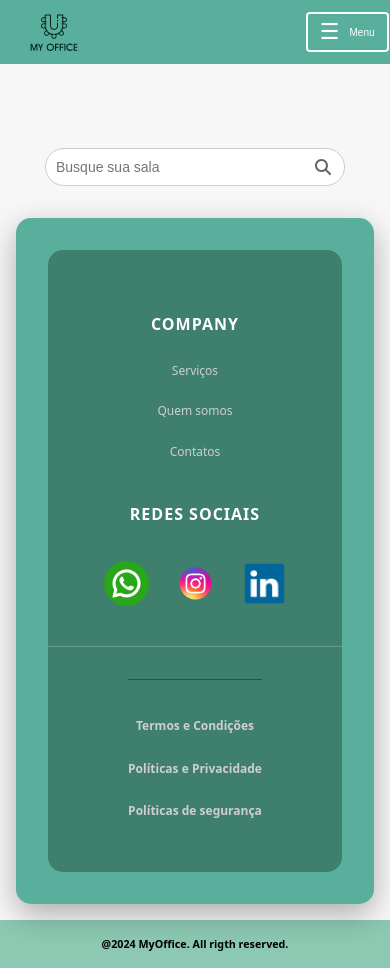
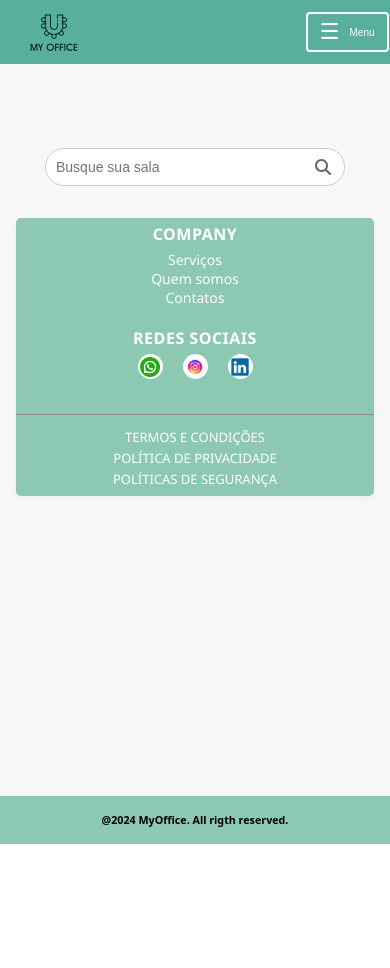
Before and after one commit to my-office-sa/my-office-sa-frontend, a React (Vite) app: page / in a window 390 px wide. Shown: the top 968 px of the page. After the commit the page ends 844 px from the top, so only its background shows below. Built offline with nearby package versions, Linux system fonts and the light colour scheme.

Commit message:
subindo outro modelo rodapé

```diff
--- a/src/comum/componentes/FooterResponsivo/FooterResponsivo.css
+++ b/src/comum/componentes/FooterResponsivo/FooterResponsivo.css
@@ -1,246 +1,137 @@
-/* Variáveis de cor para facilitar ajustes futuros */
-:root {
-  --cor-fundo-secao: #3E7F6E;
-  --cor-fundo-footer: #58AF9B;
-  --cor-texto-claro: #fff;
-  --cor-texto-secundario: rgb(207, 207, 210);
-  --cor-hover: #ff6f61;
-  --sombra-footer: rgba(0, 0, 0, 0.3);
-  --cor-link-hover: #00bcd4; /* Cor para hover nos links */
+.footer {
+  background-color: #8CC8B2;
+  color: #fff;
+  padding: 5px 0;
+  font-family: 'Segoe UI', Tahoma, Geneva, Verdana, sans-serif;
+  box-shadow: 0 2px 5px rgba(126, 196, 133, 0.1);
+  border-radius: 5px;
 }
 
-/* Padding geral para a seção */
-.section__padding {
-  padding: 4rem 2rem;
-  background-color: var(--cor-fundo-secao); /* Fundo escuro mais sutil */
-  border-radius: 15px;
+.footer-content {
   display: flex;
-  justify-content: center;  /* Centraliza horizontalmente */
-  align-items: center;      /* Centraliza verticalmente */
-  min-height: 10vh;         /* Garante que a seção ocupe toda a altura da tela */
+  justify-content: space-between;
+  gap: 5px;
+  max-width: 1200px;
+  margin: 0 auto;
 }
 
-/* Estilos gerais do footer */
-.footer {
-  background-color: var(--cor-fundo-footer);
-  color: var(--cor-texto-claro);
-  padding: 2rem;
-  border-radius: 15px;
-  box-shadow: 0 10px 30px var(--sombra-footer); /* Sombra mais forte */
-  position: relative;
-  z-index: 1;
-  width: 100%;               /* Garante que o footer ocupe toda a largura */
-  max-width: 1200px;         /* Limita a largura máxima */
-  margin: 0 auto;            /* Centraliza horizontalmente */
-  text-align: center;        /* Centraliza o texto */
+.footer-section {
+  width: 45%;
 }
 
-/* Contêiner principal do footer */
-.sb__footer {
-  display: flex;
-  flex-direction: column;
-  align-items: center;       /* Centraliza os itens */
-  padding: 2rem 0;
-  max-width: 100%;
-  z-index: 2;
+.footer-section h4 {
+  font-size: 16px;
+  font-weight: bold;
+  margin-bottom: 5px;
+  text-transform: uppercase;
+  letter-spacing: 0.5px;
+  color: #fff;
 }
 
-/* Links principais do footer */
-.sb__footer-links {
-  display: flex;
-  justify-content: center;   /* Centraliza horizontalmente os links */
-  align-items: center;
-  flex-wrap: wrap;
-  width: 100%;
-  text-align: center;        /* Centraliza o texto dentro dos links */
-  margin-bottom: 1rem;
-}
-
-/* Cada bloco de links dentro do footer */
-.sb__footer-links_div {
-  width: 200px;
-  margin: 1rem;
-  display: flex;
-  flex-direction: column;
-  color: var(--cor-texto-claro);
-  transition: transform 0.3s ease-in-out, opacity 0.3s ease;
-  text-align: center;        /* Centraliza o texto dentro dos blocos */
-}
-
-/* Efeito ao passar o mouse sobre o bloco */
-.sb__footer-links_div:hover {
-  transform: translateY(-5px); /* Levanta o bloco */
-  opacity: 0.8; /* Diminui a opacidade para dar foco */
-}
-
-/* Estilo dos links */
-a {
-  color: var(--cor-texto-secundario);
+.footer-links a {
+  color: #fff;
   text-decoration: none;
-  font-weight: 500;
   font-size: 14px;
-  transition: color 0.3s ease, transform 0.3s ease;
-  padding: 0.3rem 0;
+  margin-bottom: 5px;
   display: block;
-  text-align: center;        /* Centraliza os links */
-}
-
-/* Alteração da cor dos links ao passar o mouse */
-a:hover {
-  color: var(--cor-hover);
-  transform: translateX(5px); /* Efeito de movimento */
-}
-
-/* Ícones das redes sociais */
-.socialmedia {
-  display: flex;
-  justify-content: center;   /* Centraliza os ícones */
-  gap: 1.5rem;
-  margin-top: 2rem;
-}
-
-.socialmedia img {
-  max-width: 45px;
-  height: auto;
-  transition: transform 0.3s ease, filter 0.3s ease;
-}
-
-/* Efeito de hover para as imagens das redes sociais */
-.socialmedia img:hover {
-  transform: scale(1.1);
-  filter: brightness(1.2);
-}
-
-/* Estilo dos títulos dentro de cada div de links */
-.sb__footer-links_div h4 {
-  font-size: 16px;
-  line-height: 20px;
-  margin-bottom: 1rem;
-  font-weight: 700;
-  color: var(--cor-texto-claro);
-  text-transform: uppercase;
-  letter-spacing: 1px;
-  text-align: center;        /* Centraliza os títulos */
-}
-
-/* Estilo para os parágrafos dentro de cada div de links */
-.sb__footer-links_div p {
-  font-size: 14px;
-  line-height: 18px;
-  margin: 0.5rem 0;
-  cursor: pointer;
-  color: var(--cor-texto-secundario);
-  transition: color 0.3s ease;
-  text-align: center;        /* Centraliza os parágrafos */
-}
-
-/* Hover nos parágrafos */
-.sb__footer-links_div p:hover {
-  color: var(--cor-hover);
-}
-
-/* Estilos da área inferior do footer */
-.sb__footer-below {
-  display: flex;
-  justify-content: space-between;
-  align-items: center;
-  margin-top: 2rem;
-  border-top: 1px solid #444;
-  padding: 1rem 0;
-  text-align: center;        /* Centraliza a área inferior */
-}
-
-/* Links da área inferior */
-.sb__footer-below-links {
-  display: flex;
-  justify-content: center;   /* Centraliza os links da área inferior */
-  gap: 1rem;
-}
-
-.sb__footer-below-links p {
-  font-size: 13px;
-  color: var(--cor-texto-secundario);
-  font-weight: 600;
-  margin-left: 2rem;
   transition: color 0.3s ease;
 }
 
-/* Hover nos links da área inferior */
-.sb__footer-below-links p:hover {
-  color: var(--cor-hover);
+.footer-links a:hover {
+  color: #f39c12;
 }
 
-/* Estilo para a copyright */
-.sb__footer-copyrigth p {
-  font-size: 13px;
-  line-height: 15px;
-  color: var(--cor-texto-secundario);
-  font-weight: 600;
-  text-align: center;
-  margin-top: 1.5rem;
+.footer-section a {
+  color: #fff;
+  text-decoration: none;
+  display: block;
+  margin: 1px 5;
+  font-size: 14px;
+  transition: all 0.3s ease;
 }
 
-/* Linha horizontal no footer */
-hr {
-  color: #fff;
-  width: 100%;
-  border: 0;
-  height: 1px;
-  background-color: rgba(255, 255, 255, 0.2);
-  margin: 1rem 1;
+.footer-section a:hover {
+  color: #f39c12;
+  transform: translateX(3px);
 }
 
-/* Responsividade para telas médias (até 850px) */
-@media (max-width: 850px) {
-  .sb__footer-links {
+.social-icons {
+  display: flex;
+  gap: 8px;
+  justify-content: start;
+}
+
+.social-icons a {
+  width: 25px;
+  height: 25px;
+  border-radius: 50%;
+  overflow: hidden;
+  background-color: #fff;
+  display: flex;
+  align-items: center;
+  justify-content: center;
+  transition: transform 0.3s ease;
+}
+
+.social-icons a:hover {
+  transform: scale(1.1);
+  box-shadow: 0 2px 10px rgba(0, 0, 0, 0.2);
+}
+
+.social-icons img {
+  width: 80%;
+  height: 80%;
+  transition: opacity 0.3s ease;
+}
+
+.social-icons img:hover {
+  opacity: 0.8;
+}
+
+.footer-bottom {
+  margin-top: 10px;
+  border-top: 1px solid #8d8989;
+  padding-top: 10px;
+  text-align: center;
+}
+
+.footer-bottom a {
+  color: #fff;
+  margin: 0 5px;
+  text-decoration: none;
+  font-size: 13px;
+  text-transform: uppercase;
+  transition: color 0.3s ease, transform 0.3s ease;
+}
+
+.footer-bottom a:hover {
+  color: #f39c12;
+  transform: translateY(-2px);
+}
+
+
+@media (max-width: 768px) {
+  .footer-content {
     flex-direction: column;
     align-items: center;
   }
 
-  .sb__footer-links_div {
-    width: auto;
+  .footer-section {
+    width: 100%;
     text-align: center;
+    margin-bottom: 15px;
   }
 
-  .socialmedia {
+  .footer-bottom {
+    margin-top: 20px;
+  }
+
+  .footer-bottom a {
+    margin: 3px 0;
+  }
+
+  .social-icons {
     justify-content: center;
-    margin-top: 1rem;
+    gap: 20px;
   }
 }
-
-/* Responsividade para telas pequenas (até 550px) */
-@media (max-width: 550px) {
-  .sb__footer-links {
-    margin: 1rem 0;
-    flex-direction: column;
-    align-items: center;
-  }
-
-  .sb__footer-below {
-    flex-direction: column;
-    justify-content: center;
-  }
-
-  .sb__footer-below-links {
-    flex-direction: column;
-    margin-left: 0;
-    margin-top: 1rem;
-  }
-}
-
-/* Responsividade para telas muito pequenas (até 400px) */
-@media (max-width: 400px) {
-  .sb__footer-links_div p {
-    font-size: 12px;
-    line-height: 15px;
-  }
-
-  .sb__footer-copyrigth p {
-    font-size: 12px;
-  }
-
-  .sb__footer-below-links p {
-    font-size: 12px;
-    margin-left: 0;
-  }
-}
--- a/src/comum/componentes/FooterResponsivo/FooterResponsivo.jsx
+++ b/src/comum/componentes/FooterResponsivo/FooterResponsivo.jsx
@@ -2,24 +2,20 @@ import "./FooterResponsivo.css";
 
 const FooterResponsivo = () => {
   return (
-    <div className="footer">
-      <div className="sb__footer section__padding">
-        <div className="sb__footer-links">
-          <div className="sb__footer-links_div">
+    <footer className="footer">
+      <div className="footer-content">
+        <div className="footer-section company">
           <h4>Company</h4>
-            <a href="/servicos">
-              <p>Serviços</p>
-            </a>
-            <a href="/about">
-              <p>Quem somos</p>
-            </a>
-            <a href="/contatos">
-              <p>Contatos</p>
-            </a>
+          <ul>
+            <li><a href="/servicos">Serviços</a></li>
+            <li><a href="/about">Quem somos</a></li>
+            <li><a href="/contatos">Contatos</a></li>
+          </ul>
         </div>
-          <div className="sb__footer-links_div">
+
+        <div className="footer-section social-media">
           <h4>Redes Sociais</h4>
-            <div className="socialmedia">
+          <div className="social-icons">
             <a href="https://wa.me" target="_blank" rel="noopener noreferrer">
               <img src="/whatsapp.png" alt="WhatsApp" />
             </a>
@@ -33,23 +29,14 @@ const FooterResponsivo = () => {
         </div>
       </div>
 
-        <hr />
-
-        <div className="sb__footer-below">
-          <div className="sb__footer-below-links">
-            <a href="/termo-uso">
-              <p>Termos e Condições</p>
-            </a>
-            <a href="/politica-privacidade">
-              <p>Políticas e Privacidade</p>
-            </a>
-            <a href="/security">
-              <p>Políticas de segurança</p>
-            </a>
+      <div className="footer-bottom">
+        <div className="footer-links">
+          <a href="/termo-uso">Termos e Condições</a>
+          <a href="/politica-privacidade">Política de Privacidade</a>
+          <a href="/security">Políticas de Segurança</a>
         </div>
       </div>
-      </div>
-    </div>
+    </footer>
   );
 };
 
--- /dev/null
+++ b/src/paginas/PaginaAbout/PaginaAbout.css
@@ -0,0 +1,105 @@
+/* Estilos Gerais */
+.about_page {
+    font-family: "Arial", sans-serif;
+    line-height: 1.6;
+    color: #333;
+    padding: 2rem;
+    background-color: #f9f9f9;
+    border-radius: 10px;
+    margin: 2rem auto;
+    max-width: 1100px;
+    box-shadow: 0 4px 10px rgba(0, 0, 0, 0.1);
+  }
+
+  .about_page p {
+    font-size: 16px;
+    margin-bottom: 1.5rem;
+    text-align: justify;
+  }
+
+  .about_page h1 {
+    font-size: 32px;
+    color: #3e7f6e;
+    text-align: center;
+    margin-top: 2rem;
+    text-transform: uppercase;
+    letter-spacing: 2px;
+    font-weight: 700;
+  }
+
+  .about_page h4 {
+    font-size: 22px;
+    color: #3e7f6e;
+    margin-top: 2rem;
+    text-transform: uppercase;
+    font-weight: bold;
+    letter-spacing: 1px;
+  }
+
+  .about_page ul {
+    margin-left: 20px;
+    font-size: 16px;
+  }
+
+  .about_page ul li {
+    margin-bottom: 1rem;
+  }
+
+  .about_page a {
+    color: #3e7f6e;
+    text-decoration: none;
+    font-weight: bold;
+  }
+
+  .about_page a:hover {
+    text-decoration: underline;
+  }
+
+  h1 {
+    font-size: 32px;
+    color: #3e7f6e;
+    text-align: center;
+    margin-top: 2rem;
+    text-transform: uppercase;
+    letter-spacing: 2px;
+    font-weight: 700;
+  }
+
+  /* Responsividade */
+  @media (max-width: 850px) {
+    .about_page {
+      padding: 1.5rem;
+      font-size: 15px;
+    }
+
+    .about_page h4 {
+      font-size: 18px;
+    }
+
+    .about_page p {
+      font-size: 15px;
+    }
+
+    h1 {
+      font-size: 26px;
+    }
+  }
+
+  @media (max-width: 550px) {
+    .about_page {
+      padding: 1rem;
+      font-size: 14px;
+    }
+
+    .about_page h4 {
+      font-size: 16px;
+    }
+
+    .about_page p {
+      font-size: 14px;
+    }
+
+    h1 {
+      font-size: 24px;
+    }
+  }
--- a/src/paginas/PaginaAbout/PaginaAbout.jsx
+++ b/src/paginas/PaginaAbout/PaginaAbout.jsx
@@ -1,10 +1,53 @@
-import Principal from "../../comum/componentes/Principal/Principal"
+import Principal from "../../comum/componentes/Principal/Principal";
+import './PaginaAbout.css';
 
 const PaginaAbout = () => {
-    return <Principal
-    titulo="Sobre Nós"
-    voltarPara="/">
-    </Principal>;
-}
+  return (
+    <Principal titulo={"Quem somos"} voltarPara="/">
+      <div className="about_page">
+        <p>
+          A My Office é uma plataforma inovadora que oferece soluções flexíveis para reservas de espaços de trabalho, salas de reunião e eventos corporativos. Nossa missão é transformar a maneira como profissionais e empresas encontram e utilizam espaços para suas necessidades, proporcionando conveniência, eficiência e qualidade.
+        </p>
+
+        <section>
+          <h4>Missão</h4>
+          <p>
+            Nossa missão é proporcionar aos nossos clientes um ambiente profissional de alto padrão, com facilidade de acesso e recursos modernos para otimizar suas reuniões, eventos e atividades corporativas. Estamos comprometidos em oferecer um serviço de excelência, garantindo que cada experiência com a My Office seja única e produtiva.
+          </p>
+        </section>
+
+        <section>
+          <h4>Visão</h4>
+          <p>
+            Nossa visão é ser reconhecida como a plataforma líder em soluções de espaços de trabalho flexíveis e serviços corporativos, sendo a escolha preferencial de profissionais e empresas ao redor do mundo, por meio da inovação e da qualidade em nossos serviços.
+          </p>
+        </section>
+
+        <section>
+          <h4>Valores</h4>
+          <ul>
+            <li><strong>Inovação:</strong> Buscamos sempre a inovação para oferecer soluções que atendam às necessidades do mercado.</li>
+            <li><strong>Qualidade:</strong> Garantimos qualidade em todos os aspectos dos nossos serviços, desde o atendimento até os espaços oferecidos.</li>
+            <li><strong>Flexibilidade:</strong> Entendemos as demandas do mundo corporativo e oferecemos flexibilidade em nossos serviços para atender cada cliente da melhor maneira possível.</li>
+            <li><strong>Confiança:</strong> A confiança é a base de todas as nossas relações com clientes, fornecedores e parceiros.</li>
+            <li><strong>Sustentabilidade:</strong> A My Office se compromete a atuar de forma responsável, com práticas que respeitam o meio ambiente e promovem a sustentabilidade.</li>
+          </ul>
+        </section>
+
+        <section>
+          <h4>Equipe</h4>
+          <p>
+            Nossa equipe é formada por profissionais experientes e dedicados, que trabalham com paixão para entregar a melhor experiência para nossos usuários. Desde a gestão da plataforma até o atendimento ao cliente, cada membro da My Office está focado em proporcionar soluções eficazes e de alta qualidade.
+          </p>
+        </section>
+
+        <h4>Por que escolher a My Office?</h4>
+        <p>
+          Se você está buscando flexibilidade, qualidade e inovação, a My Office é a escolha certa para o seu negócio. Nossa plataforma oferece uma gama de opções que se adaptam às necessidades de profissionais e empresas de diferentes portes e setores, com um foco constante em excelência e eficiência.
+        </p>
+      </div>
+    </Principal>
+  );
+};
 
 export default PaginaAbout;
```
Lines whose indentation alone changed are shown as unchanged.
